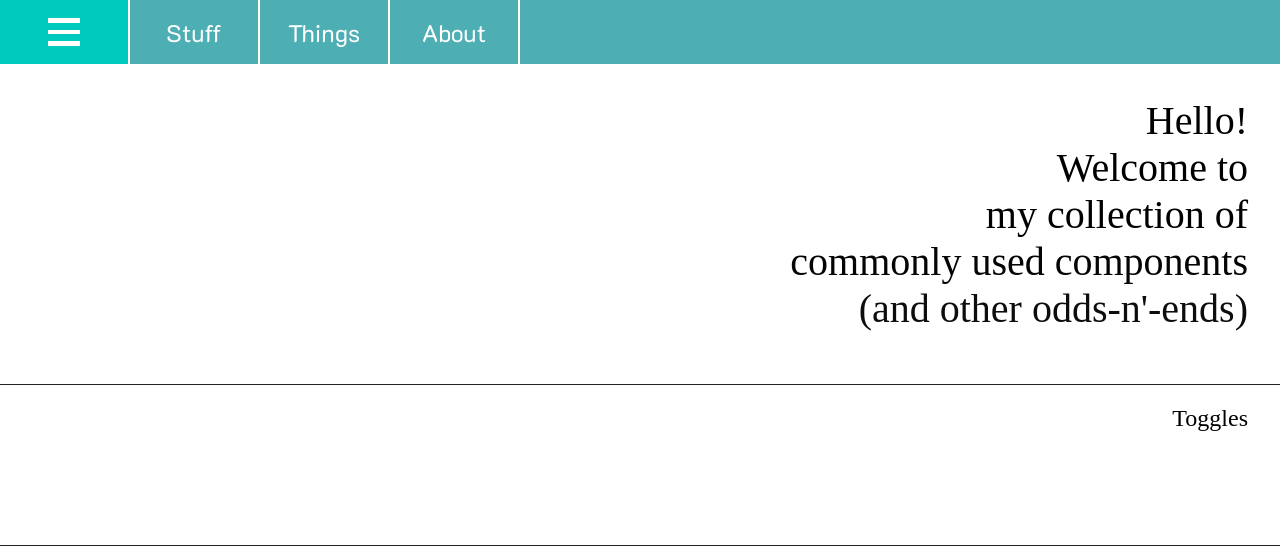
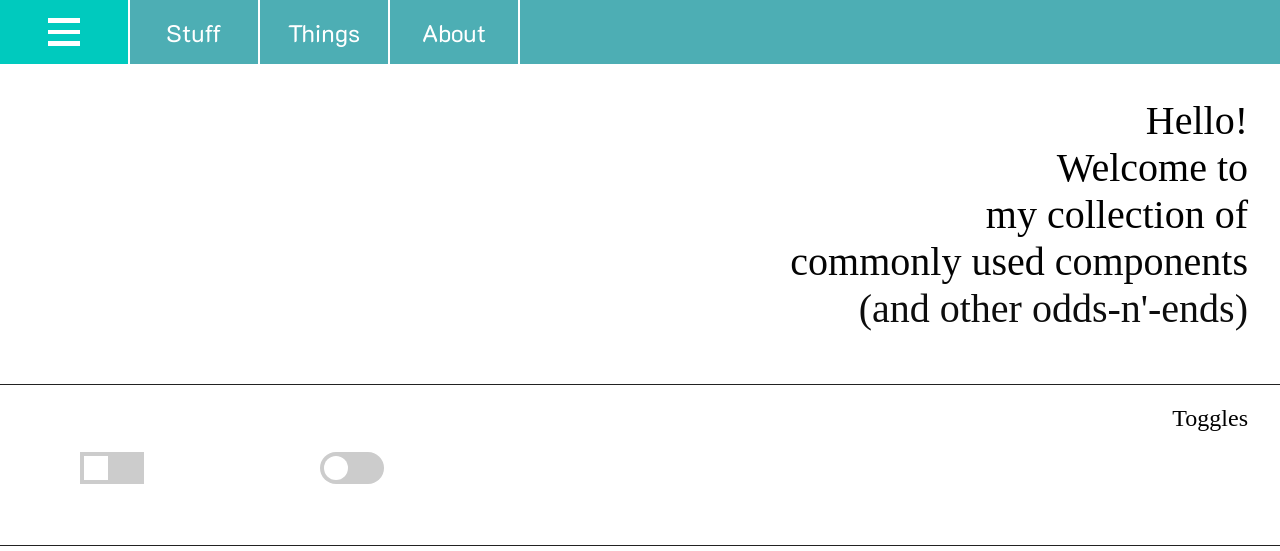
Before and after one commit to mayormcmatt/common-html-components, a plain HTML site: page index.html in a window 1280 px wide. Drawn offline with Linux system fonts and the light colour scheme.

Commit message:
Basic sliders added

```diff
--- a/index.html
+++ b/index.html
@@ -12,9 +12,10 @@
 	</head>
 
 	<body>
-		<!-- Nav with left-hand hamburger menu -->
+		<!-- Nav with left-hand hamburger menu; see nav.scss for general styles -->
 		<nav class="main-nav">
 			<div class="side-bar close-sidebar">
+			<!-- See sidebar.scss for styles -->
 				<ul>
 					<li>
 						<a href="javascript:void(0);">
@@ -42,6 +43,7 @@
 			<ul class="nav-list">
 				<li class="nav-item">
 					<div class="hamburger-container">
+					<!-- See nav.scss for styles -->
 						<div class="bar1"></div>
 						<div class="bar2"></div>
 						<div class="bar3"></div>
@@ -49,6 +51,7 @@
 				</li>
 
 				<li class="nav-item">
+				<!-- See nav-dropdowns.scss for styles -->
 					<p>Stuff</p>
 					<ul class="dropdown">
 						<li><a href="javascript:void(0);" target="_blank" rel="noopener noreferrer">
@@ -98,6 +101,7 @@
 		</nav>
 
 		<section class="page-title">
+		<!-- See title.scss for styles -->
 			<header>
 				<h1>
 					<span class="first-line">Hello!</span>
@@ -110,18 +114,33 @@
 		</section>
 
 		<section class="toggle-container">
+		<!-- See toggles.scss for styles -->
 			<header>
 				<h2>Toggles</h2>
 			</header>
 
 			<div class="toggles">
-				<div class="toggle"></div>
-				<div class="toggle"></div>
+				<div class="toggle">
+					<label class="switch">
+						<input type="checkbox">
+						<span class="slider"></span>
+					</label>
+				</div>
+				<div class="toggle">
+					<label class="switch">
+						<input type="checkbox">
+						<span class="slider round"></span>
+					</label>
+				</div>
 				<div class="toggle"></div>
 				<div class="toggle"></div>
 				<div class="toggle"></div>
 			</div>
 		</section>
+
+		<!-- <section class="demo">
+			<h1>HELLO!</h1>
+		</section> -->
 	</body>
 
 	<script>
@@ -143,8 +162,8 @@
 
 		function toggleSideBar() {
 			slideNav.classList.contains('close-sidebar') ?
-			slideNav.classList.toggle('open-sidebar') :
-			slideNav.classList.toggle('close-sidebar');
+				slideNav.classList.toggle('open-sidebar') :
+				slideNav.classList.toggle('close-sidebar');
 		}
 		// END NAV SCRIPTS
 	</script>
--- a/styles/nav-dropdowns.scss
+++ b/styles/nav-dropdowns.scss
@@ -24,6 +24,7 @@ ul li ul {
 }
 
 ul li:hover>ul,
+ul li:focus-within>ul,
 ul li ul:hover {
 	visibility: visible;
 	opacity: 1;
@@ -44,7 +45,8 @@ ul li ul li {
 	background-color: #666;
 	top: 4rem; // Depends on height of navbar
 
-	li:hover {
+	li:hover,
+	li:focus-within {
 		background-color: #444;
 		transition: all 0.5s ease;
 	}
--- a/styles/nav.scss
+++ b/styles/nav.scss
@@ -32,7 +32,8 @@
 			justify-content: center;
 			position: relative;
 
-			&:hover {
+			&:hover,
+			&:focus-within {
 				background-color: #00cabe;
 			}
 
--- a/styles/title.scss
+++ b/styles/title.scss
@@ -63,6 +63,27 @@
 	}
 }
 
+// .demo {
+// 	position: relative;
+// 	height: 500px;
+
+// 	h1 {
+// 		position: absolute;
+// 		margin-left: 0;
+// 		animation: traverse 2s ease-in-out infinite alternate;
+// 	}
+// }
+
+@keyframes traverse {
+	from {
+		margin-left: 100px;
+	}
+
+	to {
+		margin-left: 1000px;
+	}
+}
+
 @keyframes fadein {
 	from {
 		opacity: 0;
--- a/styles/toggles.scss
+++ b/styles/toggles.scss
@@ -21,6 +21,67 @@
 
 		.toggle {
 			width: 10rem;
+
+			/* The switch - the box around the slider */
+			.switch {
+				position: relative;
+				display: inline-block;
+				width: 4rem;
+				height: 2rem;
+
+				/* The slider */
+				.slider {
+					position: absolute;
+					cursor: pointer;
+					top: 0;
+					left: 0;
+					right: 0;
+					bottom: 0;
+					background-color: #ccc;
+					-webkit-transition: .3s;
+					transition: .3s;
+
+					&:before {
+						position: absolute;
+						content: "";
+						height: 1.5rem;
+						width: 1.5rem;
+						left: 0.25rem;
+						bottom: 0.25rem;
+						background-color: white;
+						-webkit-transition: .3s;
+						transition: .3s;
+					}
+				}
+
+				/* Rounded sliders */
+				.round {
+					border-radius: 2rem;
+				}
+
+				.round:before {
+					border-radius: 50%;
+				}
+
+				/* Hide default HTML checkbox */
+				input {
+					display: none;
+
+					&:checked+.slider {
+						background-color: #4daeb4;
+					}
+
+					&:focus+.slider {
+						box-shadow: 0 0 1px #4daeb4;
+					}
+
+					&:checked+.slider:before {
+						-webkit-transform: translateX(2rem);
+						-ms-transform: translateX(2rem);
+						transform: translateX(2rem);
+					}
+				}
+			}
 		}
 	}
 }
```
Also changed, not shown: styles/main.css, 1 other file.
